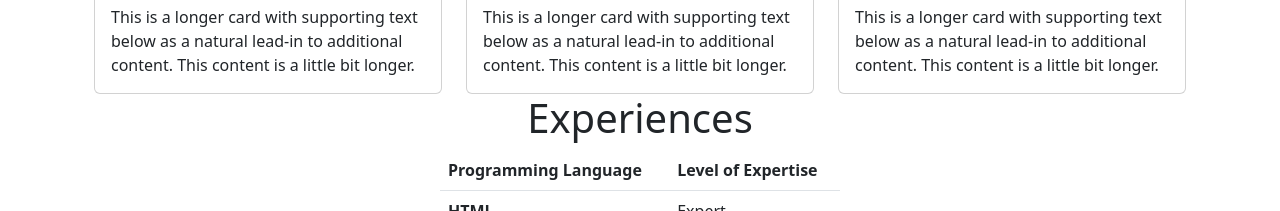
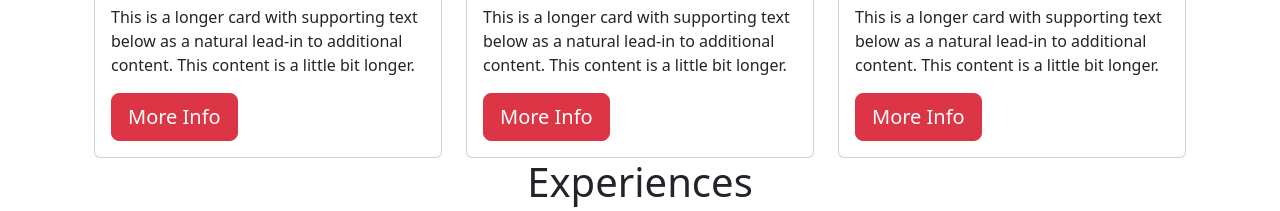
Before and after one commit to skylake28/bootstrap, a website: page index.html in a window 1280 px wide. Shown: the part 720-931 px from the top of the page. Drawn offline with nearby package versions, Linux system fonts and the light colour scheme.

Commit message:
Update index.html

```diff
--- a/index.html
+++ b/index.html
@@ -50,7 +50,9 @@
               <div class="card-body">
                 <h5 class="card-title">Card title</h5>
                 <p class="card-text">This is a longer card with supporting text below as a natural lead-in to additional content. This content is a little bit longer.</p>
-              </div>
+                <a tabindex="0" class="btn btn-lg btn-danger" role="button" data-bs-toggle="popover" data-bs-trigger="focus" title="More info" data-bs-content="And here's some amazing content. It's very engaging. Right?">More Info</a>
+
+            </div>
             </div>
           </div>
           <div class="col">
@@ -59,7 +61,8 @@
               <div class="card-body">
                 <h5 class="card-title">Card title</h5>
                 <p class="card-text">This is a longer card with supporting text below as a natural lead-in to additional content. This content is a little bit longer.</p>
-              </div>
+                <a tabindex="0" class="btn btn-lg btn-danger" role="button" data-bs-toggle="popover" data-bs-trigger="focus" title="More info" data-bs-content="And here's some amazing content. It's very engaging. Right?">More Info</a>
+            </div>
             </div>
           </div>
           <div class="col">
@@ -68,7 +71,9 @@
               <div class="card-body">
                 <h5 class="card-title">Card title</h5>
                 <p class="card-text">This is a longer card with supporting text below as a natural lead-in to additional content. This content is a little bit longer.</p>
-              </div>
+                <a tabindex="0" class="btn btn-lg btn-danger" role="button" data-bs-toggle="popover" data-bs-trigger="focus" title="More info" data-bs-content="And here's some amazing content. It's very engaging. Right?">More Info</a>
+
+            </div>
             </div>
           </div>
         </div>
@@ -123,7 +128,11 @@
 
     </div>
 
-
+    <script class="javascript">
+        var popover = new bootstrap.Popover(document.querySelector('.popover-dismiss'), {
+  trigger: 'focus'
+})
+    </script>
 
   </body>
 </html>
```
